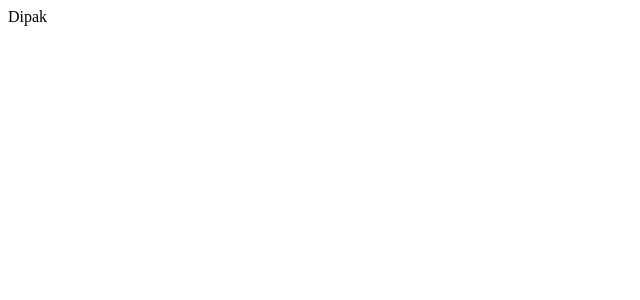
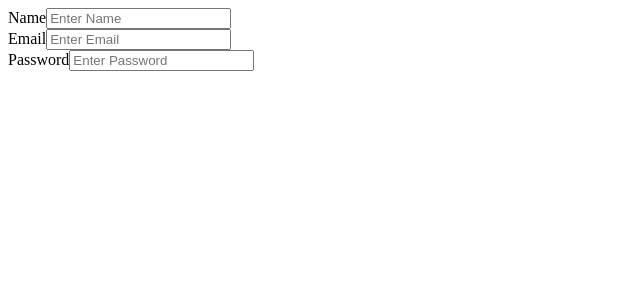
Before and after one commit to dipakmp7/React-JWT-Auth, a React (Create React App) app in the folder Frontend/jwtauth/: page /register in a window 1280 px wide. Shown: the top 300 px of the page, without its empty margins (0-640 px from the left). Built offline with nearby package versions, Linux system fonts and the light colour scheme.

Commit message:
added register form

```diff
--- a/Frontend/jwtauth/src/components/Register.js
+++ b/Frontend/jwtauth/src/components/Register.js
@@ -2,7 +2,26 @@ import React from "react";
 
 function Register(){
     return(
-        <div>Dipak</div>
+        // <div>Dipak</div>
+        <div>
+            <form>
+                <div className="container">
+                    <div>
+                    <label htmlFor="name">Name</label>
+                    <input type="text" placeholder="Enter Name"></input>
+                    </div>
+                    <div>
+                    <label htmlFor="email">Email</label>
+                    <input type="email" placeholder="Enter Email"></input>
+                    </div>
+                    <div>
+                    <label htmlFor="password">Password</label>
+                    <input type="password" placeholder="Enter Password"></input>
+                    </div>
+
+                </div>
+            </form>
+        </div>
     )
 }
 
```
